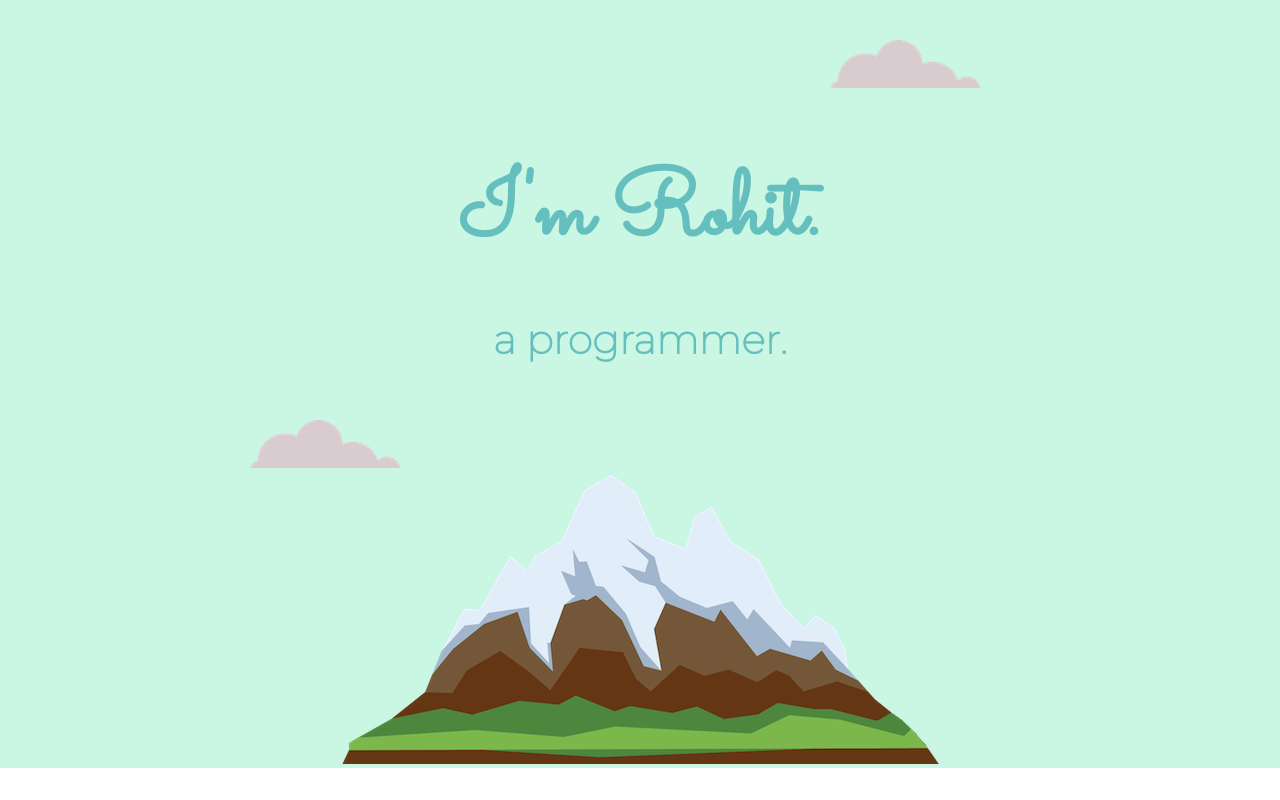
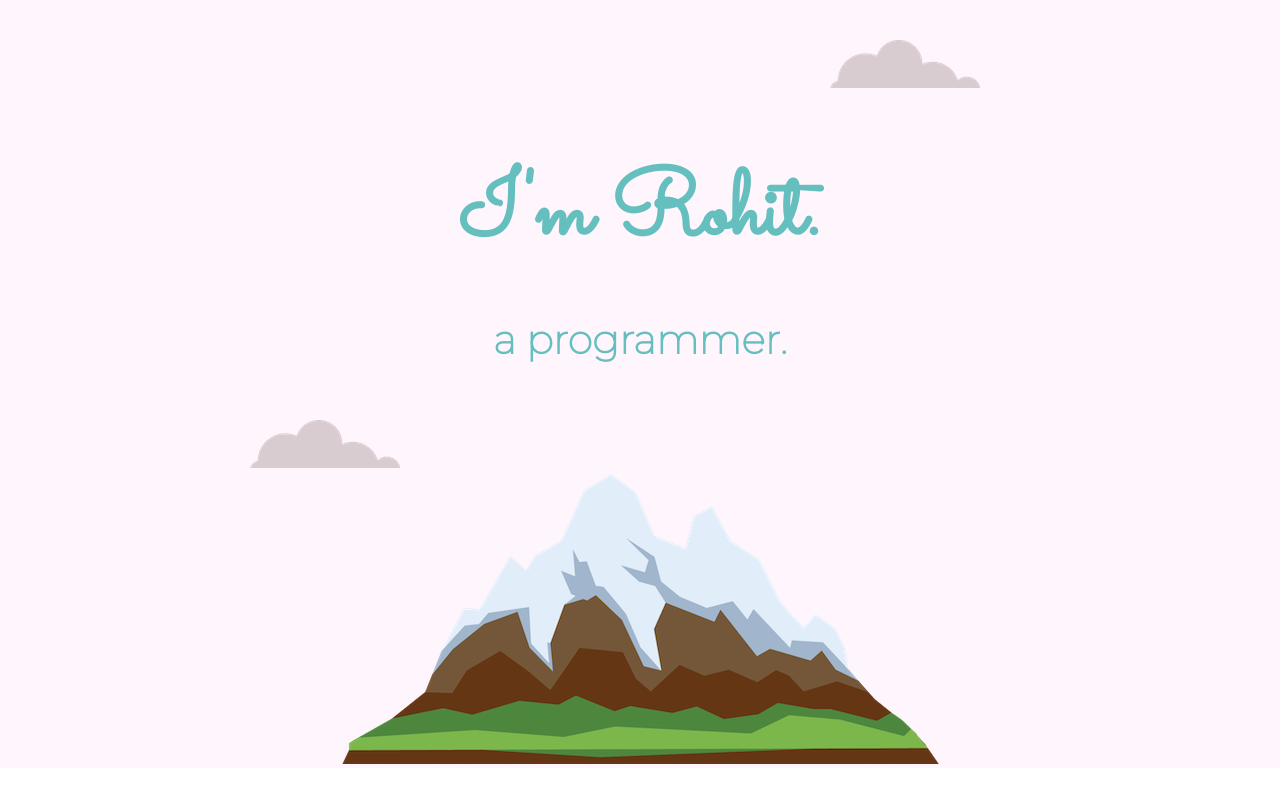
Before and after one commit to rohitkumar1706259/personalwebsite, a plain HTML site: page index.html in a window 1280 px wide. Shown: the top 800 px of the page. Drawn offline with Linux system fonts and the light colour scheme.

Commit message:
Update styles.css

```diff
--- a/css/styles.css
+++ b/css/styles.css
@@ -6,7 +6,7 @@ body{
 
 }
 .top-container{
-  background-color: #caf7e3;
+  background-color: #fff5fd;
   position: relative;
   padding-top: 100px;
 }
```
